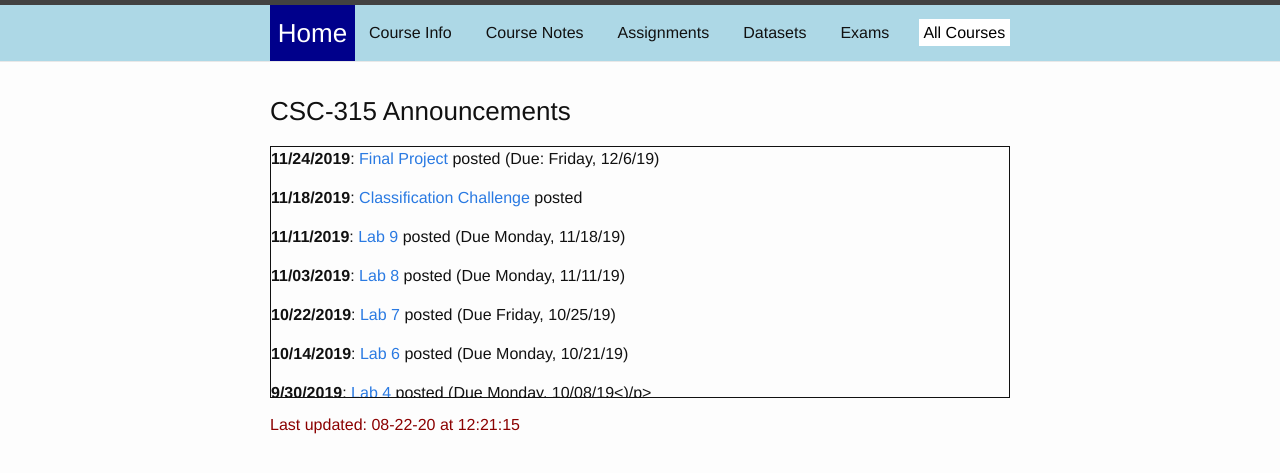
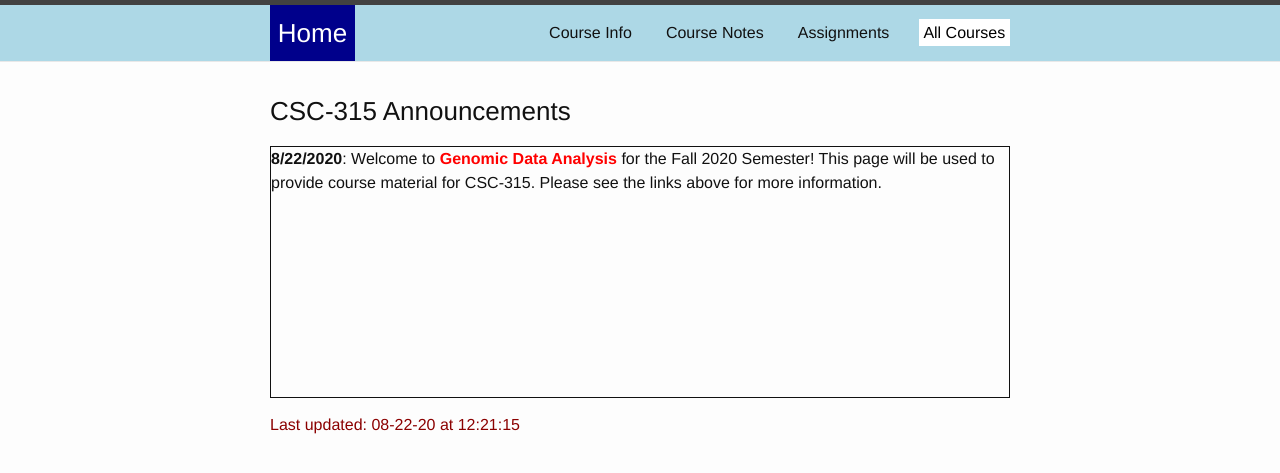
Before and after one commit to gdancik/CSC-315, a Jekyll site: the page built from index.html, in a window 1280 px wide. Shown: the top 473 px of the page. Built offline with Jekyll 4.4.1, drawn with Linux system fonts in a browser that asks for light colours.

Commit message:
Ready for Fall 2020

```diff
--- a/index.html
+++ b/index.html
@@ -3,6 +3,8 @@
 title: Home
 exclude_from_nav: true
 ---
+
+{% comment %}
 <p><b>11/24/2019</b>: {% include hwRef.html hwLabel = "Final Project" %} posted (Due: Friday, 12/6/19)
 <p><b>11/18/2019</b>: {% include hwRef.html hwLabel = "Classification Challenge" %} posted
 <p><b>11/11/2019</b>: {% include hwRef.html hwLabel = "Lab 9" %} posted (Due Monday, 11/18/19)</p>
@@ -15,15 +17,6 @@
 <p><b>9/08/2019</b>: {% include hwRef.html hwLabel = "Lab 2" %} posted (Due Monday, 9/16/19)</p>
 <p><b>9/06/2019</b>: <a href = 'https://easternct.blackboard.com/'>Blackboard Survey</a> posted (Due Sunday, 9/8/19 by 5:00 PM)</p>
 <p><b>8/30/2019</b>: {% include hwRef.html hwLabel = "Lab 1" %} posted (Due Friday, 9/6/19</p>
-<p><b>8/28/2019</b>: Welcome to <b style = "color: red"> Bioinformatics Programming and Analysis </b> for the Fall 2018 Semester! This page will be used to provide course material for CSC-315.  Please see the links above for more information. </p>
-
-{% comment %}
-<p><b>11/10/2018</b>: {% include hwRef.html hwLabel = "Lab 9" %} posted (Due: Wednesday, 11/14/18)
-<p><b>11/02/2018</b>: {% include hwRef.html hwLabel = "Lab 8" %} posted (Due: Wednesday, 11/07/18)
-<p><b>10/11/2018</b>: {% include hwRef.html hwLabel = "Lab 6" %} will be due Friday, 10/19/18
-<p><b>10/09/2018</b>: {% include hwRef.html hwLabel = "Lab 5" %} posted (not collected, but you are responsible for this material)
-<p><b>10/02/2018</b>: {% include hwRef.html hwLabel = "Lab 4" %} posted (will be due Monday, 10/08/18)
-<p><b>9/09/2018</b>: {% include hwRef.html hwLabel = "Lab 2" %} will be due Monday, 9/17/18
-<p><b>9/07/2018</b>: The {% include hwRef.html hwLabel= "Blackboard Survey" %} is now available and is due by 5:00 PM, Sunday, 9/9/18
 <p><b>8/30/2018</b>: For Friday's class, you should install R/RStudio (see links on syllabus) and the packages following the first {% include hwRef.html hwLabel = "assignment" %}.
 {% endcomment %}
+<p><b>8/22/2020</b>: Welcome to <b style = "color: red"> Genomic Data Analysis </b> for the Fall 2020 Semester! This page will be used to provide course material for CSC-315.  Please see the links above for more information. </p>
--- a/info.md
+++ b/info.md
@@ -5,7 +5,7 @@
 order: 1
 ---
 
-* [Course Syllabus]({{ site.baseurl }}/data/info/csc315-syllabus-2019-fall.pdf)
+* [Course Syllabus]({{ site.baseurl }}/data/info/csc315-syllabus-2020-fall.pdf)
 * [R package Installation]({{ site.baseurl }}/data/info/Packages.pdf)
 * [R Script for package installation]({{ site.baseurl }}/data/info/packages.R)
     * [Test script for package installation]({{ site.baseurl }}/data/info/packages-test.R)
```
Also changed, not shown: assignments.md (+1 -1 lines), datasets.md (+2 -2 lines), exams.md (+2 -2 lines), notes.md (+2 -1 lines), 4 other files.
